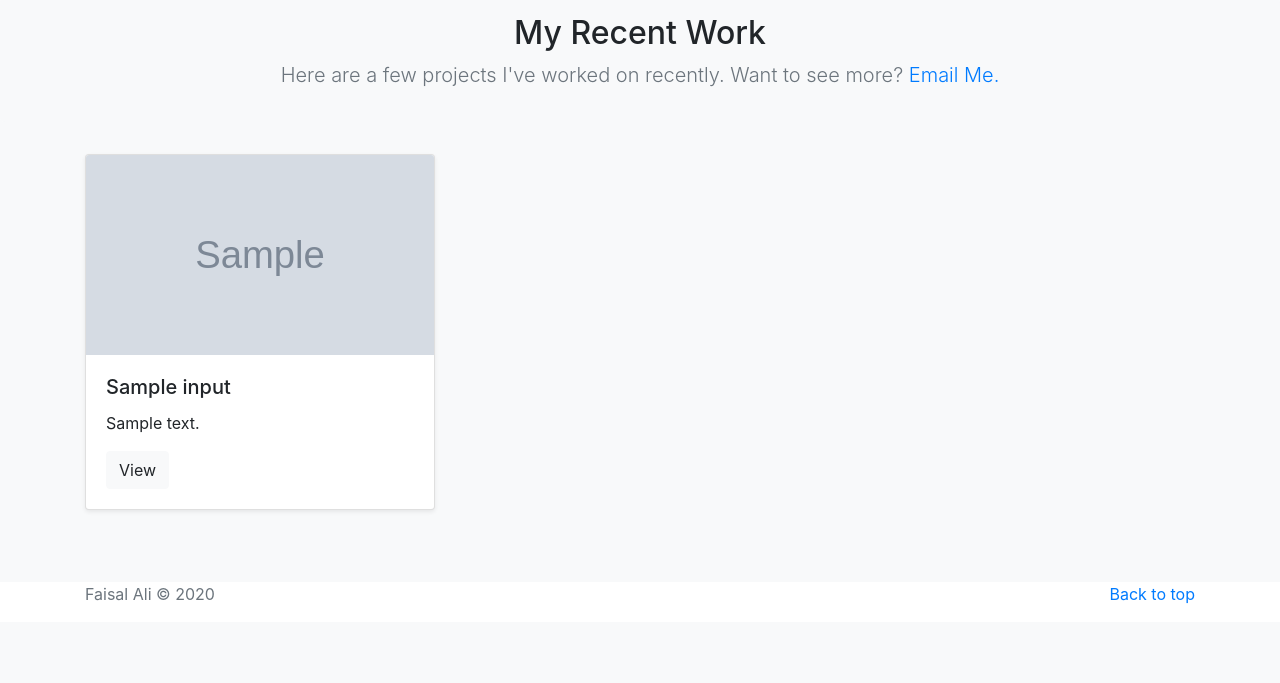
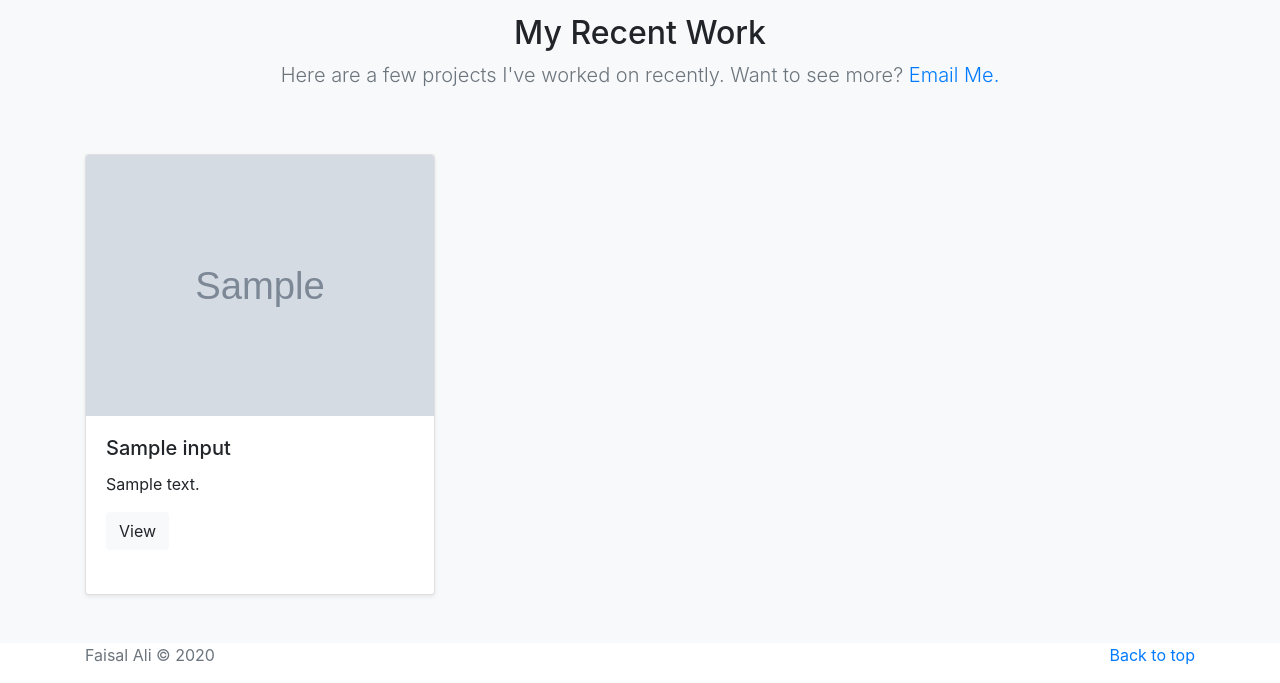
Before and after one commit to Fa1sal-ali/portfolio_project, a Django app: page / in a window 1280 px wide. Shown: the part 1795-2478 px from the top of the page. Before the commit the page ends 2398 px from the top, so only its background shows below. Run offline with Django 3.2, Linux system fonts and the light colour scheme; tables that the repository leaves empty hold one stand-in row (values such as "Sample post"); grey boxes marked "Sample" are stand-in pictures; some libraries are stand-ins or nearby versions.

Commit message:
Updated card class from bootstrap in homepage

```diff
--- a/projects/templates/portfolio_home.html
+++ b/projects/templates/portfolio_home.html
@@ -156,8 +156,8 @@
       <div class="row">
         {%for a in inputs.all%}
         <div class="col-md-4">
-          <div class="card mb-4 shadow-sm">
-            <img src="{{a.image.url}}" class="card-img-top" width="300" height="200">
+          <div class="card h-100 mb-4 shadow-sm">
+            <img src="{{a.image.url}}" class="card-img-top">
             <div class="card-body">
               <h5 class="card-title">{{a.title}}</h5>
               <p class="card-text">{{a.summary}}</p>
```
